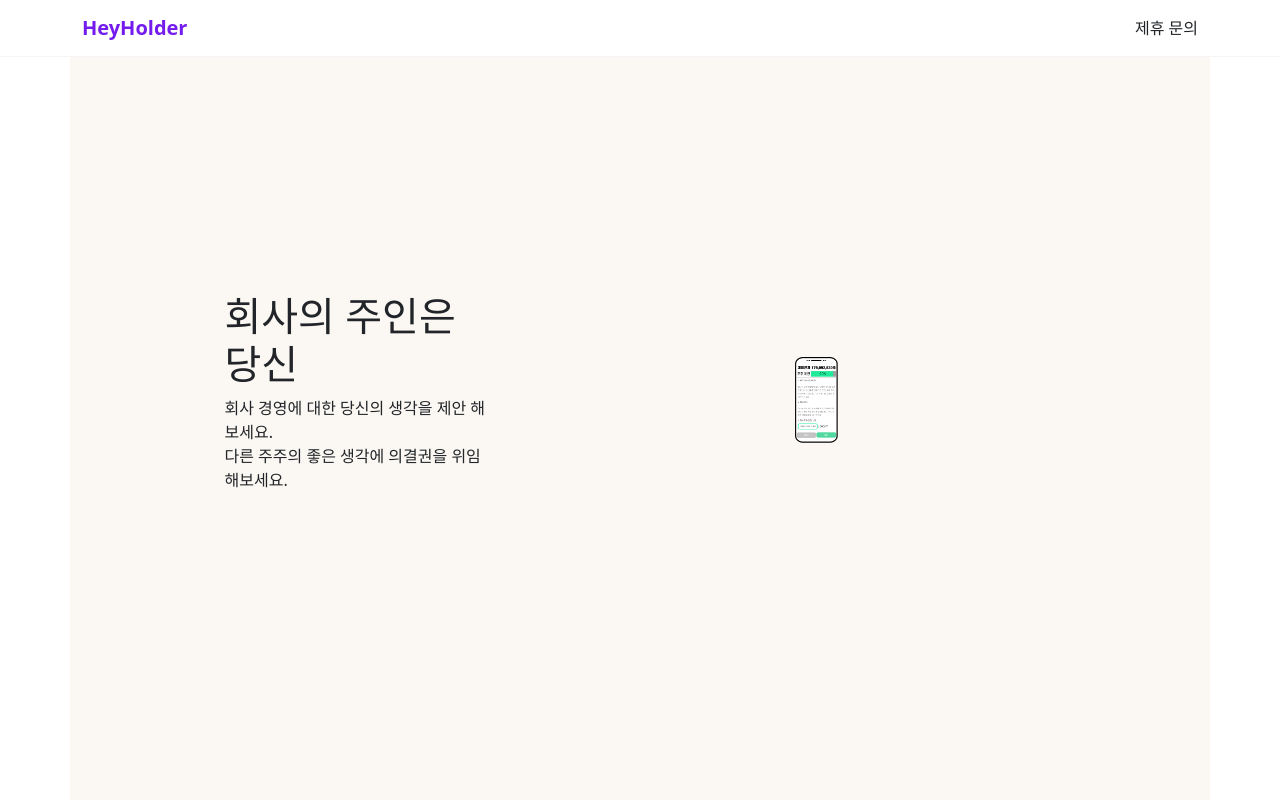
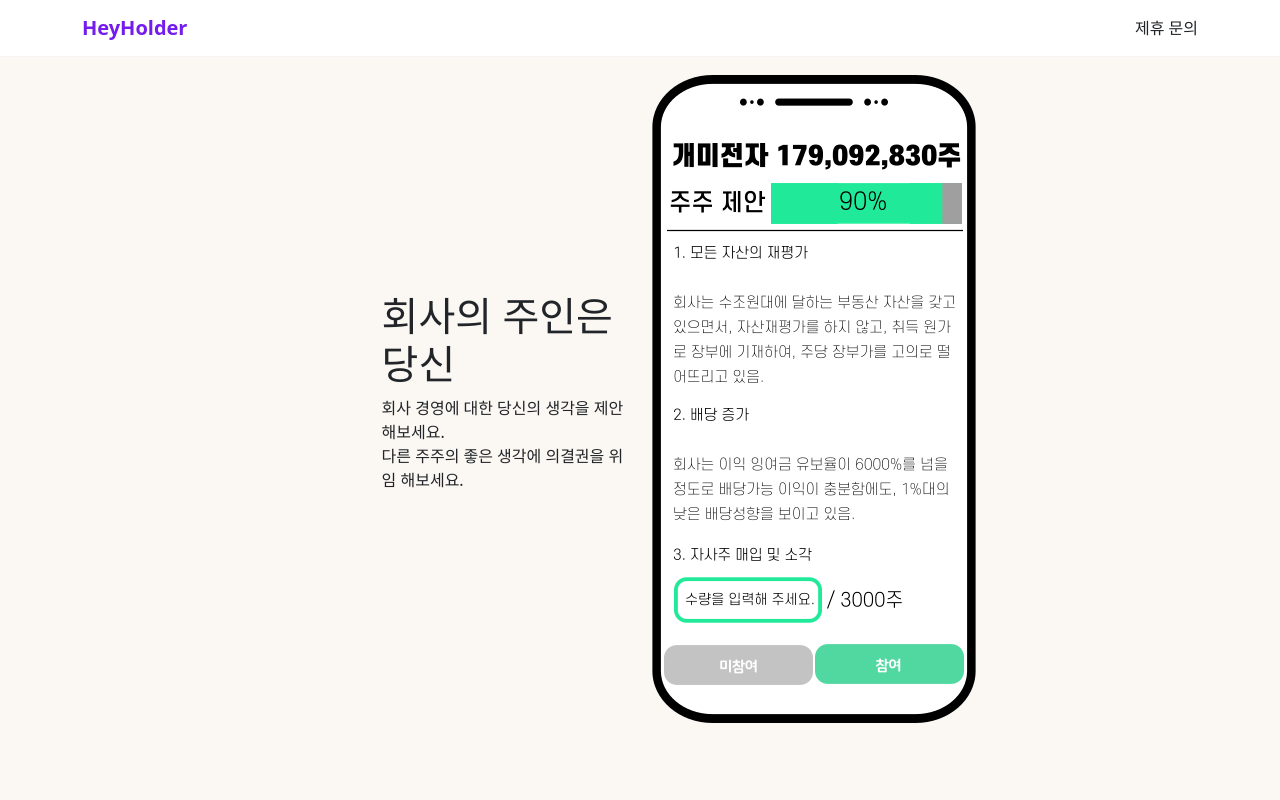
Before and after one commit to broheat/anthouse-landing, a React (Create React App) app: page / in a window 1280 px wide. Built offline with nearby package versions, Linux system fonts and the light colour scheme.

Commit message:
fix bootstrap

```diff
--- a/src/App.js
+++ b/src/App.js
@@ -6,10 +6,10 @@ function App() {
     <div>
       <NavbarBrand />
       <div className="page-header">
-        <div className="container">
+        <div className="container-fluid">
           <div className="row">
-            <div className="d-flex col-md-3 content justify-content-center align-items-center mx-auto">
-              <div>
+            <div className="d-flex col-md-6 content">
+              <div className="d-flex flex-column left">
                 <h1 className="top-title">
                   회사의 주인은
                   <br />
@@ -22,9 +22,9 @@ function App() {
                 </p>
               </div>
             </div>
-            <div className="d-flex col-md-3 content justify-content-center align-items-center mx-auto">
+            <div className="d-flex col-md-6 content">
               <div>
-                <img src={app01} className="col-md-2 h-50" alt="..." />
+                <img src={app01} className="h-50" alt="..." />
               </div>
             </div>
           </div>
--- a/src/scss/main.scss
+++ b/src/scss/main.scss
@@ -21,5 +21,18 @@ body {
 }
 .content {
   height: 100vh;
+  align-items: center;
+}
+
+@media (min-width: 992px) {
+  .left {
+    margin-left: 60%;
+  }
+}
+
+@media (max-width: 575.98px) {
+  .content {
+    justify-content: center;
+  }
 }
 @import "../../node_modules/bootstrap/scss/bootstrap.scss";
```
Also changed, not shown: src/css/main.css.
